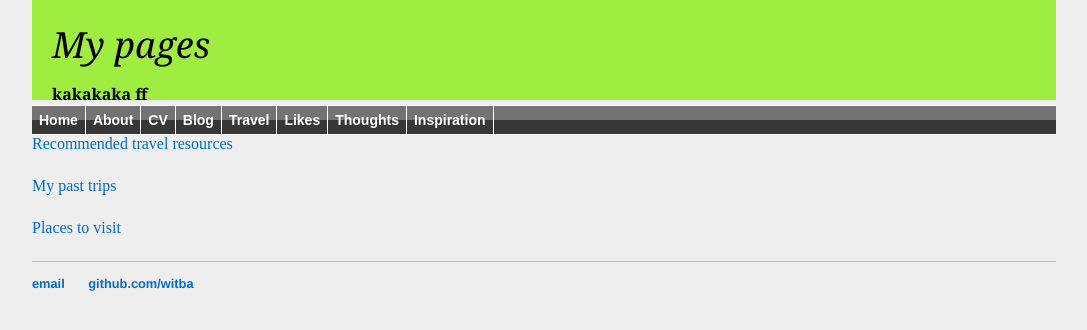
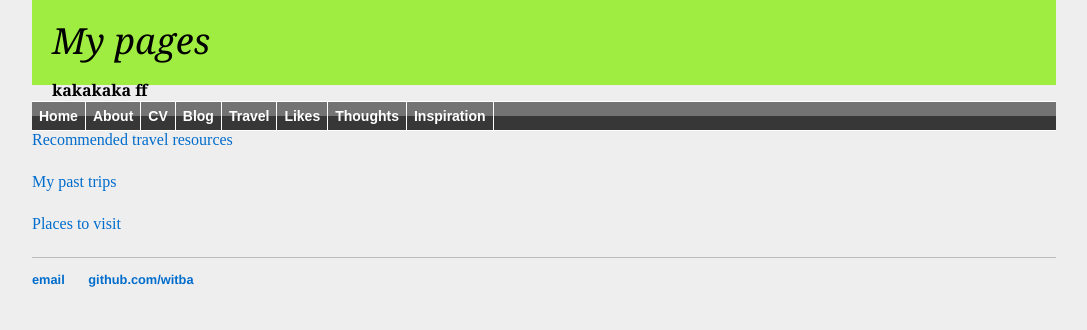
Before and after one commit to witba/witba.github.io, a Jekyll site: the page built from travel/index.html, in a window 1280 px wide. Shown: the top 330 px of the page, without its empty margins (96-1183 px from the left). Built offline with Jekyll 4.4.1, drawn with Linux system fonts in a browser that asks for light colours.

Commit message:
Update main.css

```diff
--- a/css/main.css
+++ b/css/main.css
@@ -6,14 +6,14 @@ margin: auto;
 background: #FFFFFF;
 }
 #style_header {
-height: 100px;
+height: 85px;
 background: #9fed40;
 }
 #style_content {
 width: 100%;
 }
 #style_title {
-padding-top: 20px;
+padding-top: 16px;
 padding-left: 20px;
 font-family:Georgia, "Times New Roman", Times, serif;
 font-size: 36px;
```
